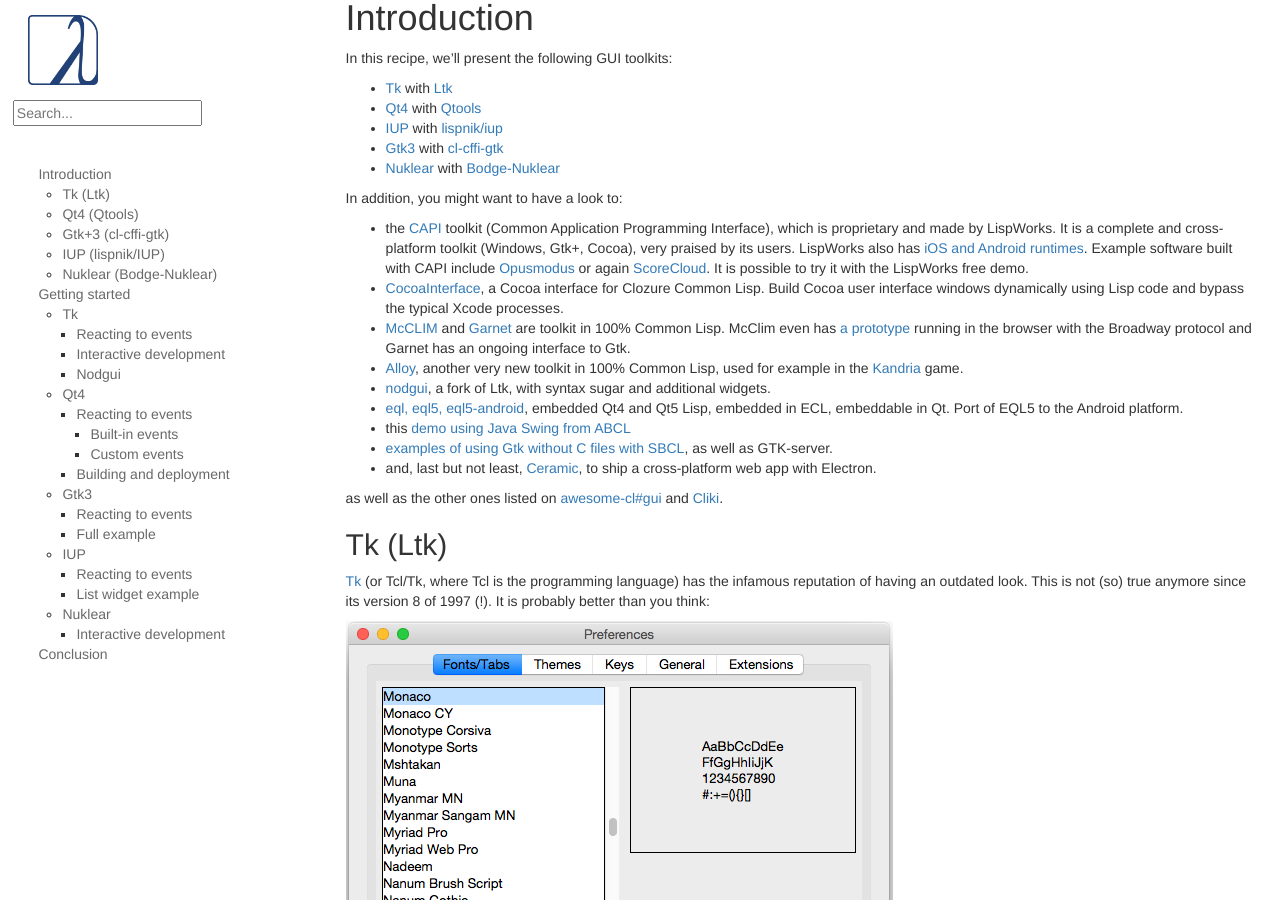
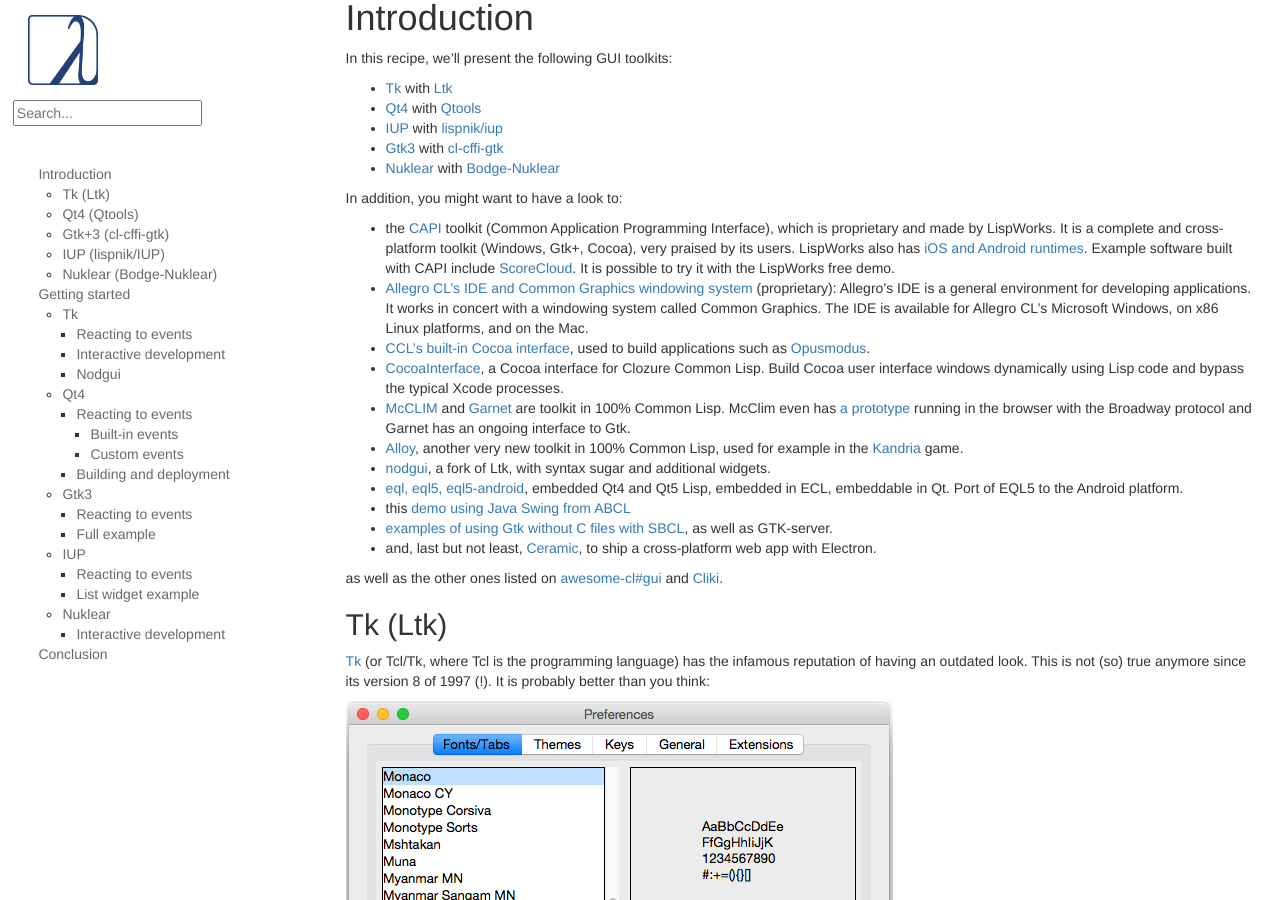
Before and after one commit to LispCookbook/cl-cookbook, a Jekyll site: the page built from gui.md, in a window 1280 px wide and 900 px high, scrolled down 327 px. Built offline with Jekyll 4.4.1, drawn with Linux system fonts in a browser that asks for light colours.

Commit message:
GUI: OpusModus is built with CCL, mention Allegro
fixes #341

```diff
--- a/gui.md
+++ b/gui.md
@@ -40,9 +40,12 @@
   toolkit (Windows, Gtk+, Cocoa), very praised by its users. LispWorks
   also has [iOS and Android
   runtimes](http://www.lispworks.com/products/lw4mr.html). Example
-  software built with CAPI include [Opusmodus](https://opusmodus.com/)
-  or again [ScoreCloud](https://scorecloud.com/). It is possible to
+  software built with CAPI include [ScoreCloud](https://scorecloud.com/). It is possible to
   try it with the LispWorks free demo.
+- [Allegro CL's IDE and Common Graphics windowing system](https://franz.com/products/allegro-common-lisp/acl_ide.lhtml) (proprietary): Allegro's IDE is a general environment for developing applications. It works in concert with a windowing system called Common Graphics. The IDE is available for Allegro CL's Microsoft Windows, on x86 Linux platforms, and on the Mac.
+- [CCL's built-in Cocoa
+  interface](https://ccl.clozure.com/docs/ccl.html#the-objective-c-bridge),
+  used to build applications such as [Opusmodus](https://opusmodus.com/).
 - [CocoaInterface](https://github.com/plkrueger/CocoaInterface/), a
 Cocoa interface for Clozure Common Lisp. Build Cocoa user interface
 windows dynamically using Lisp code and bypass the typical Xcode
```
